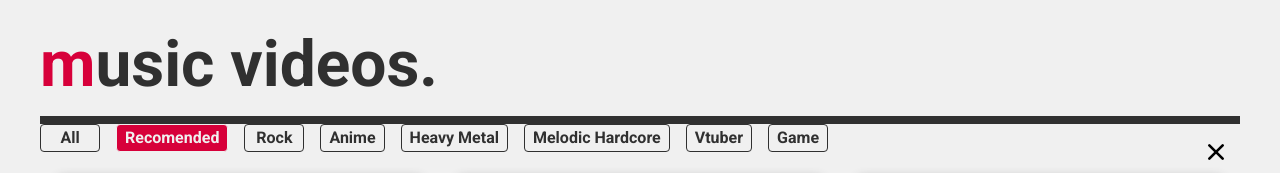
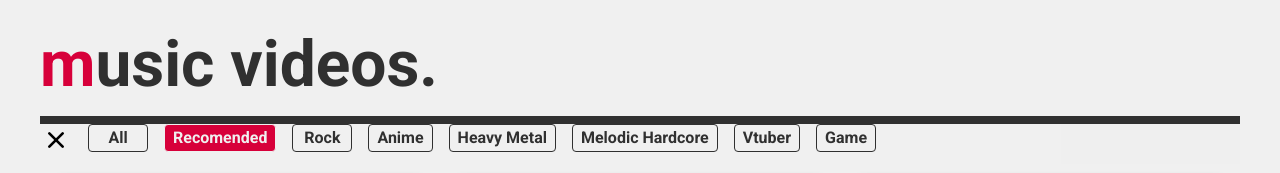
Before and after one commit to osawa-naotaka/lulliecat-musics, a plain HTML site: page index.html in a window 1280 px wide. Shown: the part 860-1033 px from the top of the page. Drawn offline with Linux system fonts and the light colour scheme; a web font is replaced by a local one.

Commit message:
remove tabs-close absolute position.

```diff
--- a/index.html
+++ b/index.html
@@ -317,11 +317,11 @@
             padding-inline: 8px;
             font-weight: bold;
         }
-        .tag-tabs > .tabs-close {
+        /* .tag-tabs > .tabs-close {
             position: absolute;
             top: 12px;
             right: 8px;
-        }
+        } */
         .tag-tabs > label > input:checked + p {
             background-color: var(--lulliecat-accent-color);
             color: var(--lulliecat-background-color);
```
